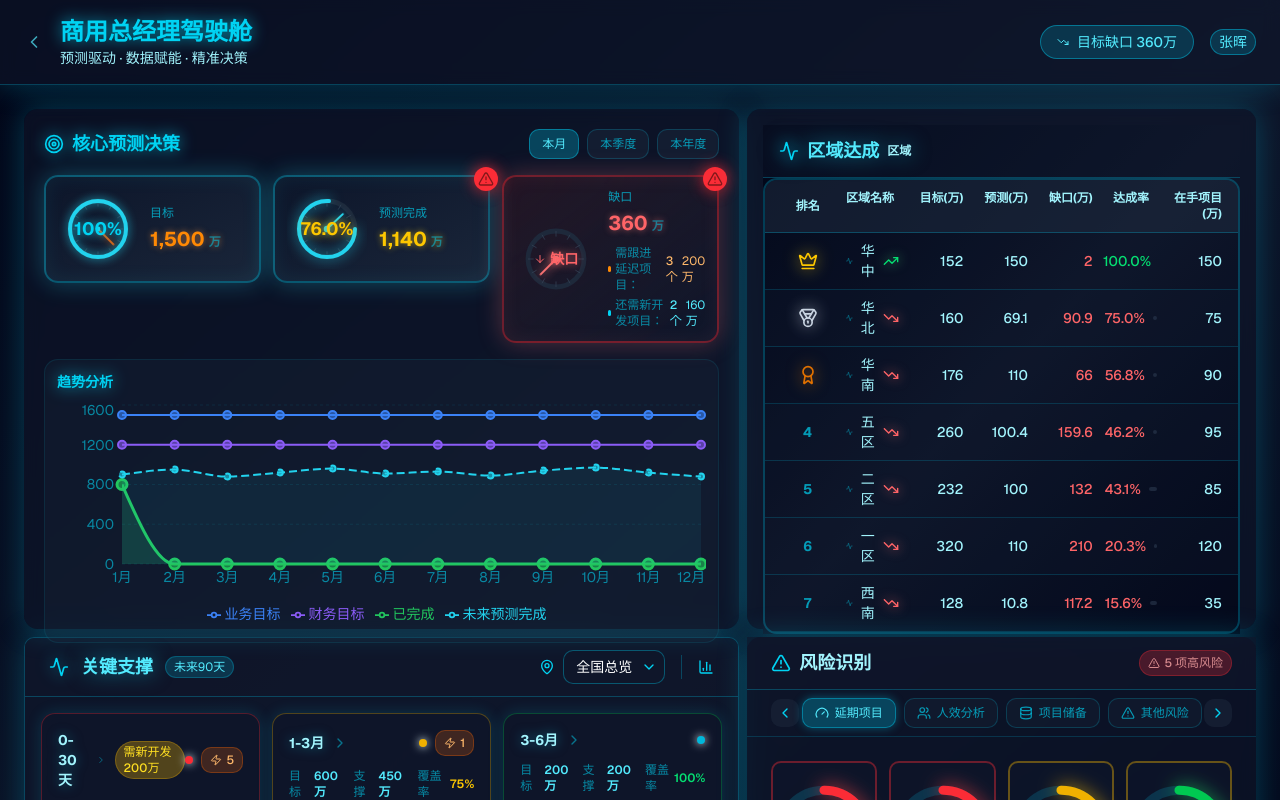
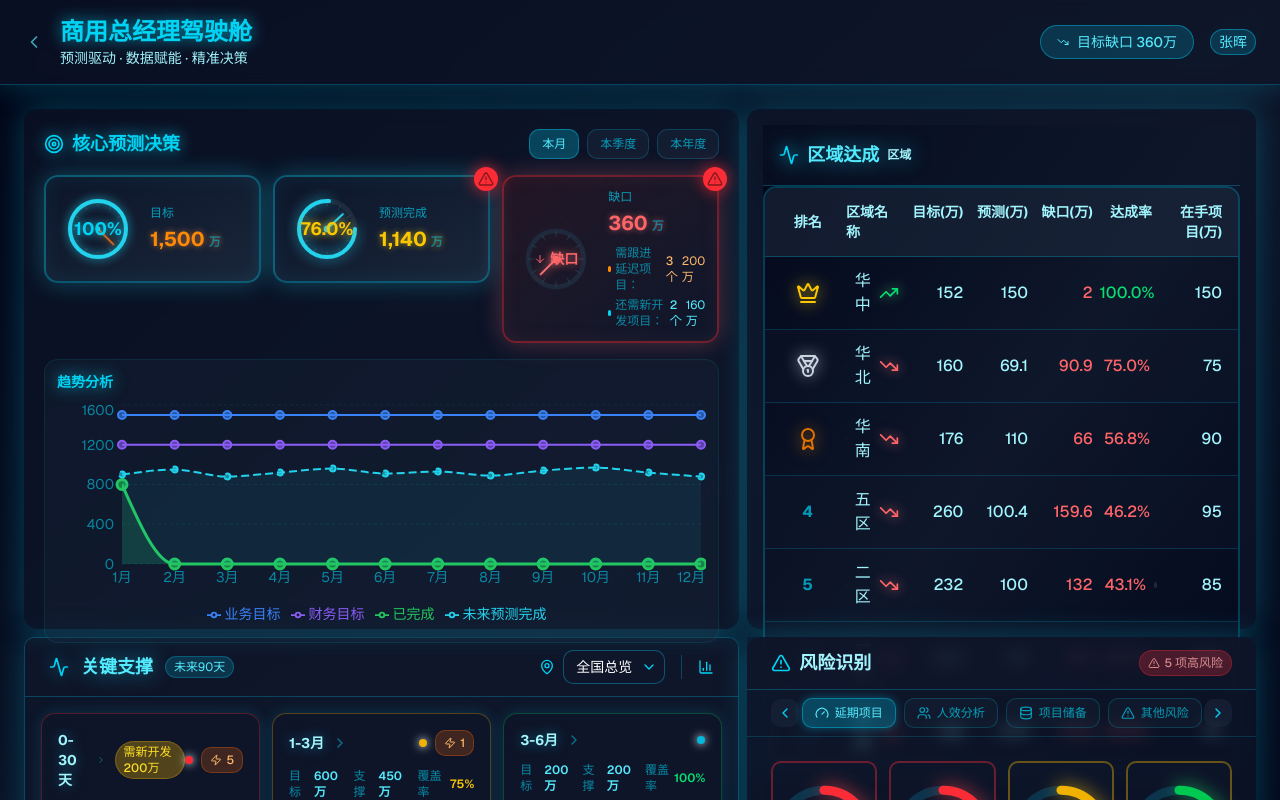
Before and after one commit to navylee1990/coze_jsc, a Next.js app: page /gm in a window 1280 px wide. Shown: the top 800 px of the page. Built offline with nearby package versions, Linux system fonts and the light colour scheme.

Commit message:
feat: 优化区域达成模块布局，充分利用底部空间

```diff
--- a/src/components/RegionMatrix.tsx
+++ b/src/components/RegionMatrix.tsx
@@ -28,13 +28,13 @@ const DASHBOARD_STYLES = {
 const getRankIcon = (rank: number) => {
   switch (rank) {
     case 1:
-      return <Crown className="w-5 h-5 text-yellow-400 drop-shadow-[0_0_8px_rgba(250,204,21,0.8)]" />;
+      return <Crown className="w-6 h-6 text-yellow-400 drop-shadow-[0_0_8px_rgba(250,204,21,0.8)]" />;
     case 2:
-      return <Medal className="w-5 h-5 text-slate-300 drop-shadow-[0_0_8px_rgba(203,213,225,0.8)]" />;
+      return <Medal className="w-6 h-6 text-slate-300 drop-shadow-[0_0_8px_rgba(203,213,225,0.8)]" />;
     case 3:
-      return <Award className="w-5 h-5 text-amber-600 drop-shadow-[0_0_8px_rgba(217,119,6,0.8)]" />;
+      return <Award className="w-6 h-6 text-amber-600 drop-shadow-[0_0_8px_rgba(217,119,6,0.8)]" />;
     default:
-      return <span className="w-5 h-5 flex items-center justify-center text-sm font-bold text-cyan-400/70">{rank}</span>;
+      return <span className="w-6 h-6 flex items-center justify-center text-base font-bold text-cyan-400/70">{rank}</span>;
   }
 };
 
@@ -42,11 +42,11 @@ const getRankIcon = (rank: number) => {
 const getTrendIcon = (trend?: 'up' | 'down' | 'stable') => {
   switch (trend) {
     case 'up':
-      return <TrendingUp className="w-4 h-4 text-green-400 drop-shadow-[0_0_6px_rgba(74,222,128,0.8)]" />;
+      return <TrendingUp className="w-5 h-5 text-green-400 drop-shadow-[0_0_6px_rgba(74,222,128,0.8)]" />;
     case 'down':
-      return <TrendingDown className="w-4 h-4 text-red-400 drop-shadow-[0_0_6px_rgba(248,113,113,0.8)]" />;
+      return <TrendingDown className="w-5 h-5 text-red-400 drop-shadow-[0_0_6px_rgba(248,113,113,0.8)]" />;
     case 'stable':
-      return <Minus className="w-4 h-4 text-cyan-400/70" />;
+      return <Minus className="w-5 h-5 text-cyan-400/70" />;
     default:
       return null;
   }
@@ -65,7 +65,7 @@ export default function RegionMatrix({
   const [currentPage, setCurrentPage] = useState(1);
 
   // 每页显示的行数
-  const itemsPerPage = 6;
+  const itemsPerPage = 8;
 
   // 获取当前层级的数据
   const currentData = useMemo(() => {
@@ -148,7 +148,7 @@ export default function RegionMatrix({
 
     return (
       <div className={cn(
-        'grid grid-cols-7 gap-3 px-4 py-2.5 text-xs font-bold border-b',
+        'grid grid-cols-7 gap-3 px-4 py-3.5 text-sm font-bold border-b',
         theme === 'dashboard' ? 'bg-slate-800/60 border-cyan-500/30' : 'bg-slate-100 border-slate-200'
       )}>
         <div className={cn('flex items-center justify-center gap-2', DASHBOARD_STYLES.textSecondary)}>排名</div>
@@ -174,7 +174,7 @@ export default function RegionMatrix({
       <div
         key={`${item.name}-${rank}`}
         className={cn(
-          'grid grid-cols-7 gap-3 px-4 py-2 items-center border-b transition-all duration-200',
+          'grid grid-cols-7 gap-3 px-4 py-3 items-center border-b transition-all duration-200',
           rowBgClass,
           canDrillDown && theme === 'dashboard' ? 'border-cyan-500/20 hover:bg-slate-800/60 hover:shadow-[0_0_15px_rgba(6,182,212,0.2)] cursor-pointer' : 'border-cyan-500/20',
           canDrillDown && theme !== 'dashboard' ? 'border-slate-200 hover:bg-slate-100 cursor-pointer' : ''
@@ -189,11 +189,11 @@ export default function RegionMatrix({
         {/* 名称 */}
         <div className="flex items-center gap-2">
           {drillDownLevel === 'salesperson' ? (
-            <User className="w-3.5 h-3.5 text-cyan-400/60" />
+            <User className="w-4 h-4 text-cyan-400/60" />
           ) : (
-            <Activity className="w-3.5 h-3.5 text-cyan-400/60" />
+            <Activity className="w-4 h-4 text-cyan-400/60" />
           )}
-          <span className={cn('font-medium text-sm', DASHBOARD_STYLES.textSecondary)}>{item.name}</span>
+          <span className={cn('font-medium', DASHBOARD_STYLES.textSecondary)}>{item.name}</span>
           {item.trend && (
             <span className="flex items-center">
               {getTrendIcon(item.trend)}
@@ -202,26 +202,26 @@ export default function RegionMatrix({
         </div>
 
         {/* 目标 */}
-        <div className={cn('text-right font-medium text-sm', DASHBOARD_STYLES.textSecondary)}>
+        <div className={cn('text-right font-medium', DASHBOARD_STYLES.textSecondary)}>
           {item.target.toLocaleString()}
         </div>
 
         {/* 预测 */}
-        <div className={cn('text-right font-medium text-sm', DASHBOARD_STYLES.textSecondary)}>
+        <div className={cn('text-right font-medium', DASHBOARD_STYLES.textSecondary)}>
           {item.predicted.toLocaleString()}
         </div>
 
         {/* 缺口 */}
-        <div className={cn('text-right font-medium text-sm', gapClass)}>
+        <div className={cn('text-right font-medium', gapClass)}>
           {item.gap > 0 ? `${item.gap}` : `+${Math.abs(item.gap)}`}
         </div>
 
         {/* 达成率 */}
         <div className="flex items-center justify-center gap-2">
-          <span className={cn('text-sm font-medium', item.rate >= 100 ? 'text-green-400' : item.rate >= 80 ? 'text-yellow-400' : 'text-red-400')}>
+          <span className={cn('font-medium', item.rate >= 100 ? 'text-green-400' : item.rate >= 80 ? 'text-yellow-400' : 'text-red-400')}>
             {item.rate.toFixed(1)}%
           </span>
-          <div className="w-12 h-1 rounded-full bg-slate-700/50 overflow-hidden">
+          <div className="w-14 h-1.5 rounded-full bg-slate-700/50 overflow-hidden">
             <div
               className={`h-full transition-all duration-500 ${
                 item.rate >= 100 ? 'bg-green-500' : item.rate >= 80 ? 'bg-yellow-500' : 'text-red-500'
@@ -232,7 +232,7 @@ export default function RegionMatrix({
         </div>
 
         {/* 在手项目 */}
-        <div className={cn('text-right font-medium text-sm', DASHBOARD_STYLES.textSecondary)}>
+        <div className={cn('text-right font-medium', DASHBOARD_STYLES.textSecondary)}>
           {(item.pendingAmount || 0).toLocaleString()}
         </div>
       </div>
@@ -246,7 +246,7 @@ export default function RegionMatrix({
       {/* 标题栏 - 独立框样式 */}
       <div
         className={cn(
-          'px-4 py-3 border-b flex items-center justify-between',
+          'px-4 py-4 border-b flex items-center justify-between',
           theme === 'dashboard' ? `${DASHBOARD_STYLES.cardBorder} bg-slate-900/50` : 'border-slate-200 bg-white'
         )}
       >
@@ -301,8 +301,8 @@ export default function RegionMatrix({
           })}
           {/* 分页控件 - 只在第二层和第三层显示 */}
           {shouldPaginate && totalPages > 1 && (
-            <div className="flex items-center justify-between px-4 py-3 border-t border-cyan-500/20 bg-slate-900/30">
-              <div className={cn('text-xs', DASHBOARD_STYLES.textMuted)}>
+            <div className="flex items-center justify-between px-4 py-4 border-t border-cyan-500/20 bg-slate-900/30">
+              <div className={cn('text-sm', DASHBOARD_STYLES.textMuted)}>
                 共 {currentData.length} 条记录
               </div>
               <div className="flex items-center gap-2">
@@ -310,13 +310,13 @@ export default function RegionMatrix({
                   onClick={() => setCurrentPage(p => Math.max(1, p - 1))}
                   disabled={currentPage === 1}
                   className={cn(
-                    'p-1.5 rounded-lg border transition-colors',
+                    'p-2 rounded-lg border transition-colors',
                     currentPage === 1
                       ? 'border-slate-700/30 text-slate-600 cursor-not-allowed'
                       : 'border-cyan-500/30 text-cyan-400 hover:bg-cyan-500/20 hover:border-cyan-500/50'
                   )}
                 >
-                  <ChevronLeft className="w-4 h-4" />
+                  <ChevronLeft className="w-5 h-5" />
                 </button>
                 <div className="flex items-center gap-1">
                   {Array.from({ length: totalPages }, (_, i) => i + 1).map(page => (
@@ -324,7 +324,7 @@ export default function RegionMatrix({
                       key={page}
                       onClick={() => setCurrentPage(page)}
                       className={cn(
-                        'w-8 h-8 rounded-lg text-xs font-medium transition-all',
+                        'w-9 h-9 rounded-lg text-sm font-medium transition-all',
                         currentPage === page
                           ? 'bg-cyan-500 text-white shadow-[0_0_8px_rgba(6,182,212,0.6)]'
                           : 'text-cyan-400/70 hover:bg-cyan-500/20'
@@ -338,13 +338,13 @@ export default function RegionMatrix({
                   onClick={() => setCurrentPage(p => Math.min(totalPages, p + 1))}
                   disabled={currentPage === totalPages}
                   className={cn(
-                    'p-1.5 rounded-lg border transition-colors',
+                    'p-2 rounded-lg border transition-colors',
                     currentPage === totalPages
                       ? 'border-slate-700/30 text-slate-600 cursor-not-allowed'
-                      : 'border-cyan-500/30 text-cyan-400 hover:bg-cyan-500/20 hover:border-cyan-500/50'
+                      : 'border-cyan-500/30 text-cyan-400 hover:bg-cyan-520/20 hover:border-cyan-500/50'
                   )}
                 >
-                  <ChevronRight className="w-4 h-4" />
+                  <ChevronRight className="w-5 h-5" />
                 </button>
               </div>
             </div>
```
